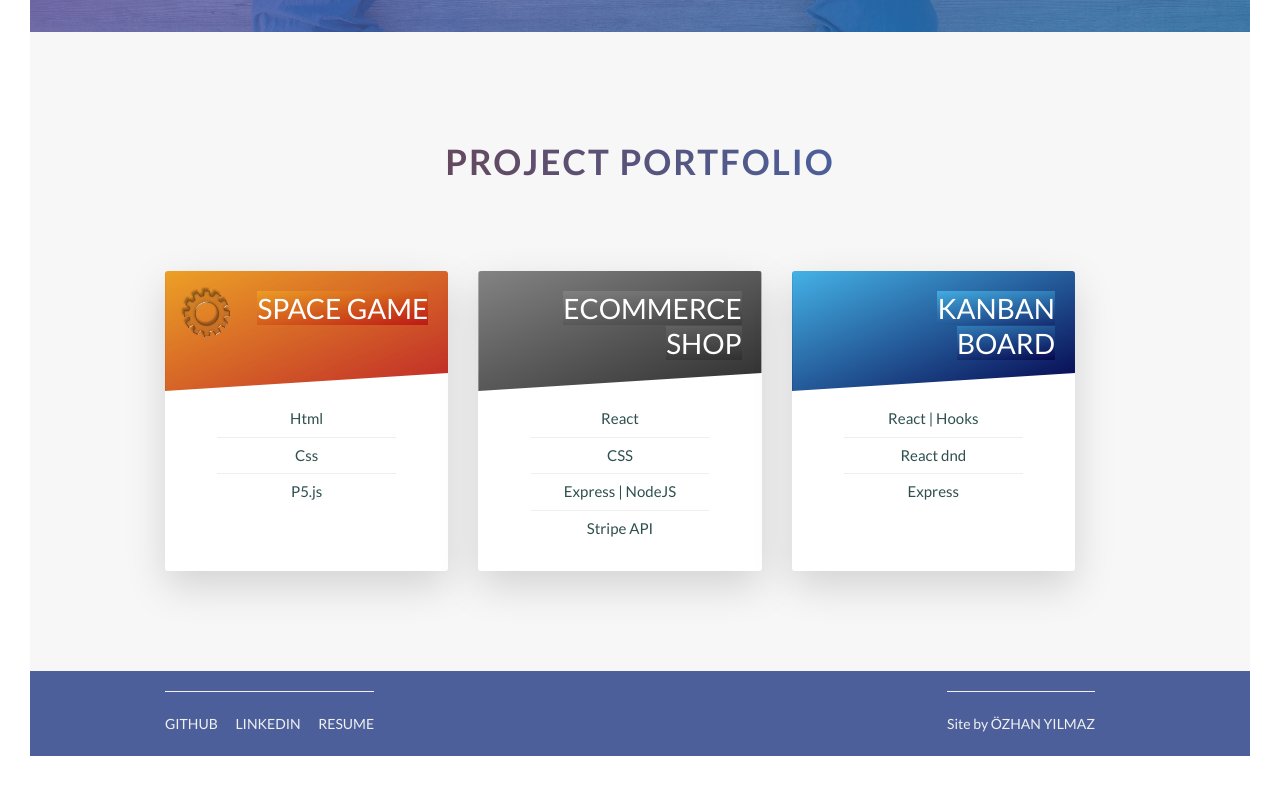
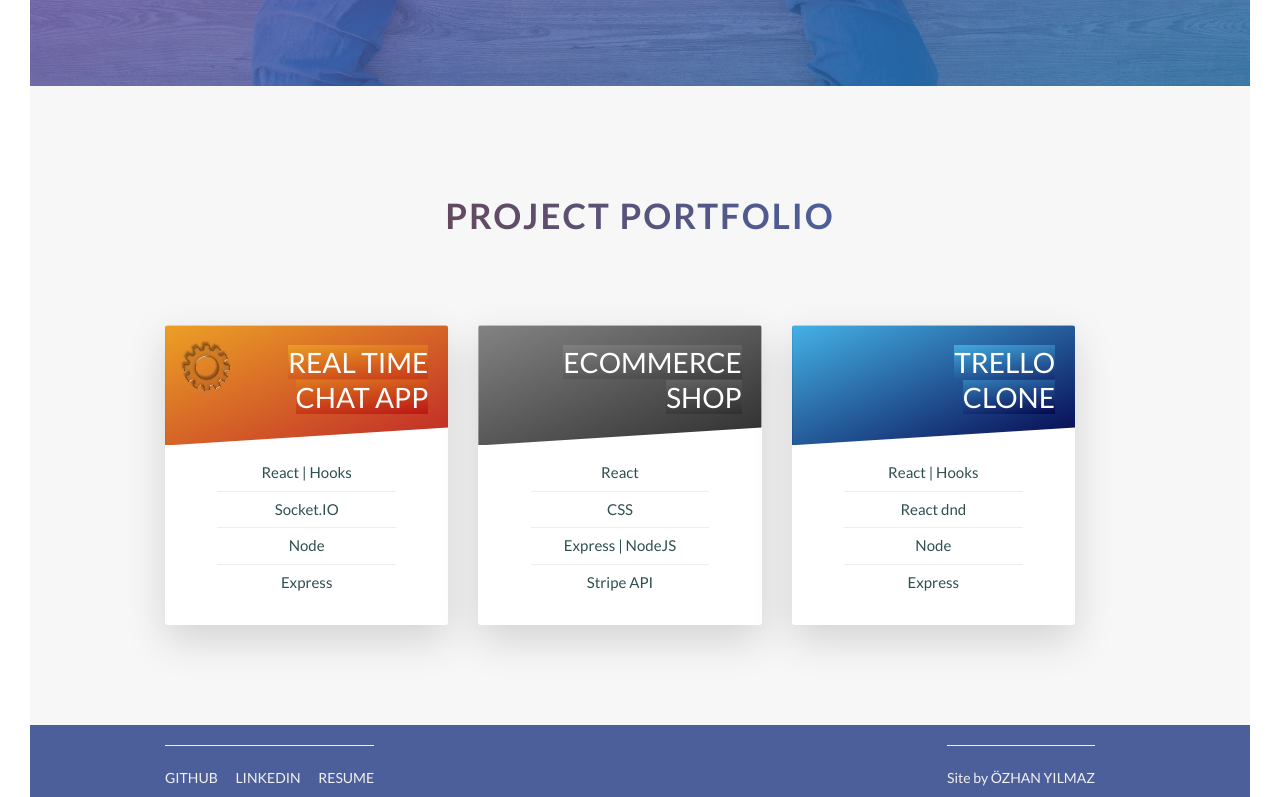
Before and after one commit to ozhann/portfolio-website, a website: page index.html in a window 1280 px wide. Shown: the part 1984-2781 px from the top of the page. Drawn offline with nearby package versions, Linux system fonts and the light colour scheme.

Commit message:
chat project added

```diff
--- a/index.html
+++ b/index.html
@@ -48,12 +48,12 @@
                 <div class="col-1-of-2">
                     <h3 class="heading-tertiary u-margin-bottom-small">About me</h3>
                     <p class="paragraph">
-                        I am a Computer Science graduate with a MBA degree. I have a passion for web technologies and coding as a lifelong learner.
+                        I am a Computer Science graduate with a MBA degree. I have a passion to build meaningful apps with cutting edge web technologies as a coding enthusiast and a lifelong learner.
                         <br>I also like to train for marathon and mix songs in my free time.
                     </p>
                     <h3 class="heading-tertiary u-margin-bottom-small">An Agile Collaborator</h3>
                     <p class="paragraph">
-                       I use continuous iteration to produce results quickly and continuously improve products.
+                       I use continuous iteration to produce results quickly and continuously improve products. I would love to work with other developers to exchange our knowledge to increase our skillset.
                     </p>
 
                 </div>
@@ -121,14 +121,15 @@
                             <h4 class="card__heading">
 
                                 <span class="card__heading-span--1">
-                                    Space Game
+                                    Real Time Chat App
                                 </span>
                             </h4>
                             <div class="card__details">
                                 <ul>
-                                    <li>Html</li>
-                                    <li>Css</li>
-                                    <li>P5.js</li>
+                                    <li>React | Hooks</li>
+                                    <li>Socket.IO</li>
+                                    <li>Node</li>
+                                    <li>Express</li>
                                 </ul>
                             </div>
                         </div>
@@ -139,12 +140,12 @@
                                 <div class="card__box">
                                     <div class="card__description">
                                         <p>
-                                            Rick and Morty space travel game build with P5.js library
+                                            Real time chat application build with React and Socket.IO
                                         </p>
                                     </div>
                                 </div>
-                                <a href="https://github.com/ozhann/project_rick" target="_blank" class="btn btn--white btn--github">Source Code</a>
-                                <a href="https://ozhann.github.io/project_rick/" class="btn btn--white btn--github">Demo</a>
+                                <a href="https://github.com/ozhann/chat-app" target="_blank" class="btn btn--white btn--github">Source Code</a>
+                                <a href="https://react-chat-socket.netlify.app/" class="btn btn--white btn--github">Demo</a>
 
                             </div>
                         </div>
@@ -194,13 +195,14 @@
                             </div>
                             <div class="card__heading">
                                 <span class="card__heading-span--3">
-                                    Kanban Board
+                                    Trello Clone
                                 </span>
                             </div>
                             <div class="card__details">
                                 <ul>
                                     <li>React | Hooks</li>
                                     <li>React dnd</li>
+                                    <li>Node</li>
                                     <li>Express</li>
                                 </ul>
                             </div>
```
Also changed, not shown: dist/index.html.
